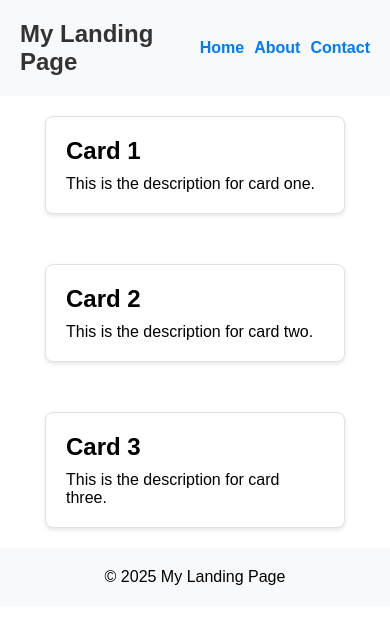
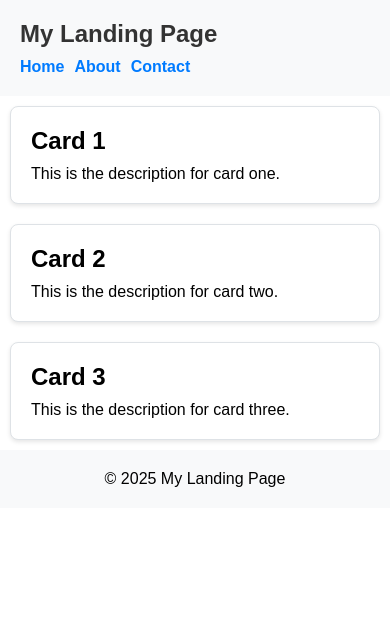
Before and after one commit to zmzehd/peer-learning-day-30july, a plain HTML site: page task6/index.html in a window 390 px wide. Drawn offline with Linux system fonts and the light colour scheme.

Commit message:
responsiveness

```diff
--- a/task6/style.css
+++ b/task6/style.css
@@ -38,7 +38,7 @@ nav a {
     justify-content: center;
     flex-wrap: wrap;
     gap: 50px;
-    padding: 20px;
+    flex-grow: 1;
 }
 
 .card {
@@ -59,6 +59,34 @@ footer {
     background-color: #f8f9fa;
     display: flex;
     justify-content: center;
-    align-self: center;
+    align-items: center;
 
 }
+
+@media (max-width: 768px) {
+    .cards-container {
+        flex-direction: column;
+        gap: 20px;
+        padding: 10px;
+    }
+
+    header {
+        flex-direction: column;
+        align-items: flex-start;
+        gap: 10px;
+    }
+
+    header nav {
+        flex-wrap: wrap;
+        gap: 10px;
+    }
+
+    nav a {
+        font-size: 16px;
+    }
+
+    .card {
+        width: 100%;
+        max-width: 400px;
+    }
+}
```
